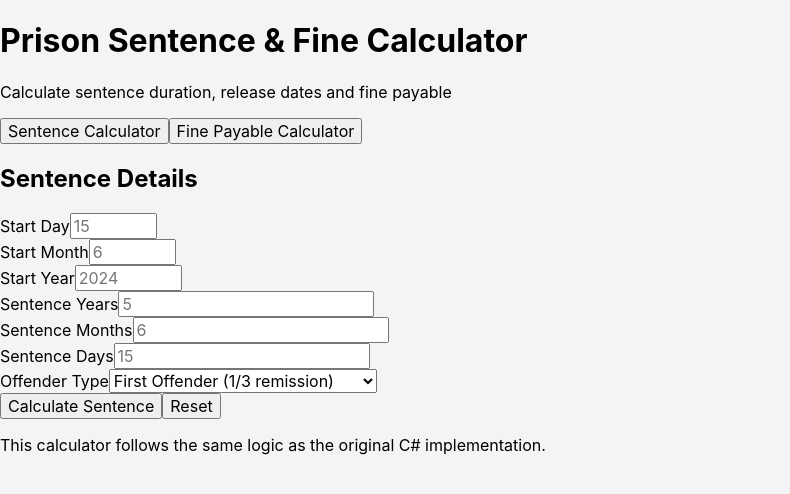
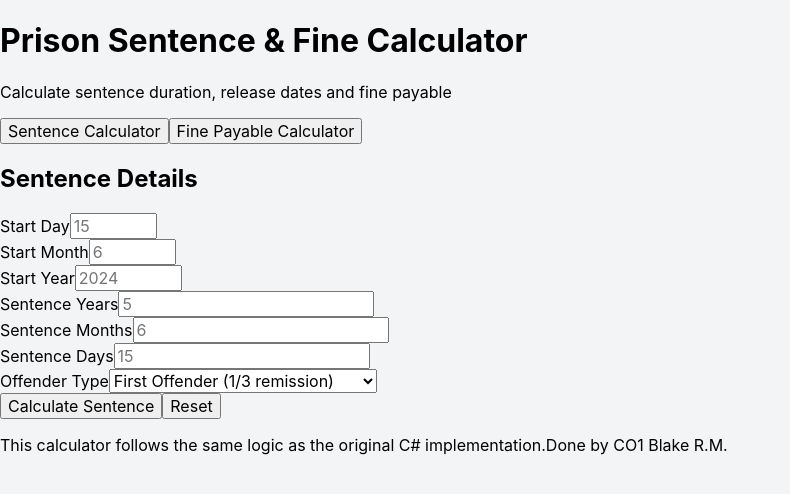
Before and after one commit to michealblake289-glitch/prical, a React (Create React App) app: page / in a window 1280 px wide. Shown: the top 494 px of the page, without its empty margins (0-790 px from the left). Built offline with nearby package versions, Linux system fonts and the light colour scheme; no server answers.

Commit message:
Update App.js

```diff
--- a/src/App.js
+++ b/src/App.js
@@ -434,7 +434,7 @@ function App() {
         {activeTab === 'sentence' ? <SentenceCalculator /> : <FineCalculator />}
 
         <div className="footer-note">
-          <p>This calculator follows the same logic as the original C# implementation.</p>
+          <p>This calculator follows the same logic as the original C# implementation.Done by CO1 Blake R.M.</p>
         </div>
       </div>
     </div>
```
